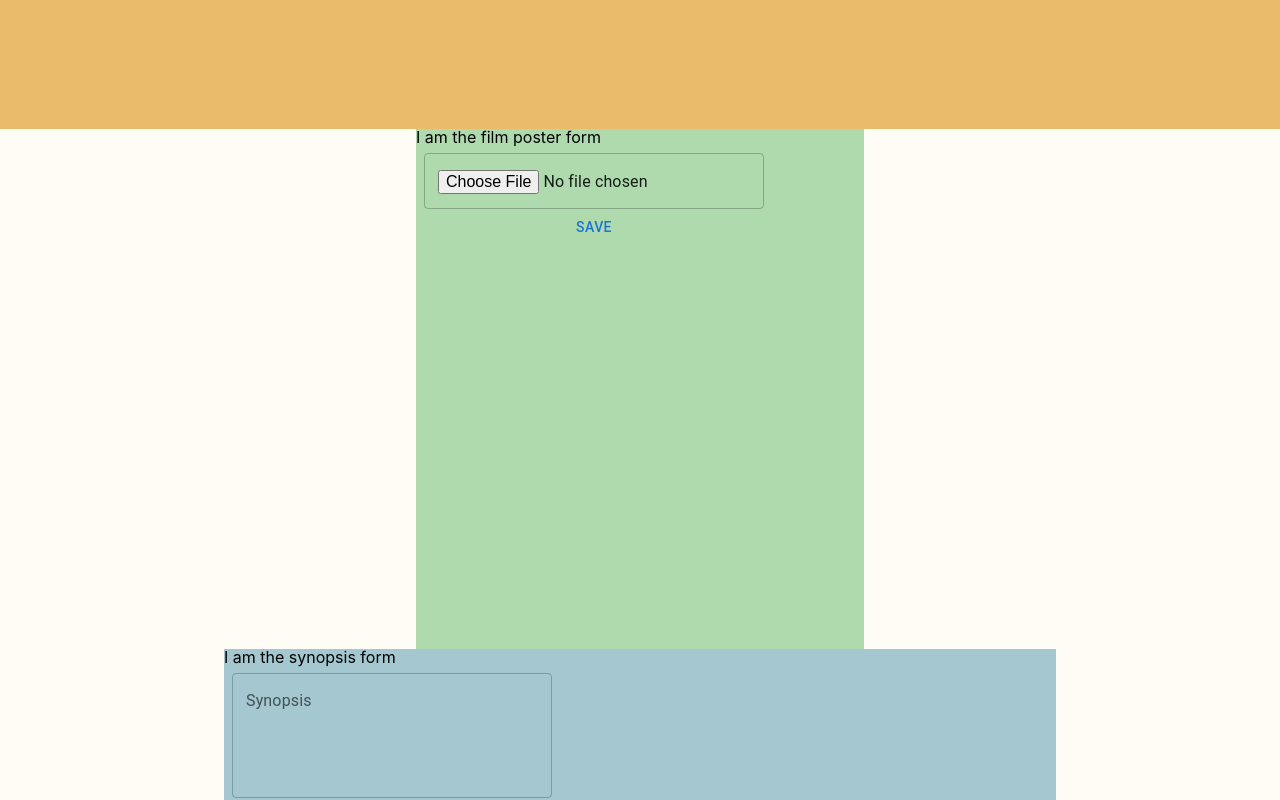
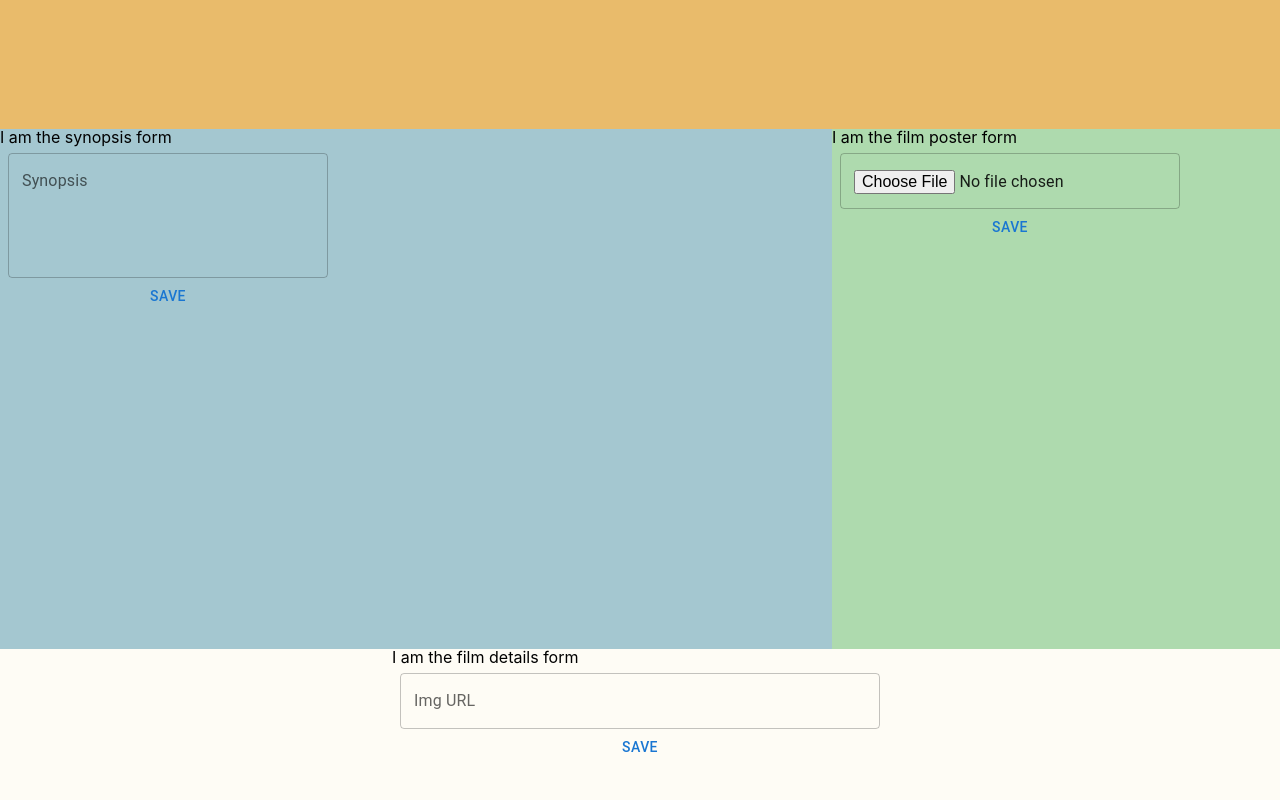
Before and after one commit to ninabrissey/your-epk, a React (Create React App) app: page /edit/1 in a window 1280 px wide. Shown: the part 1080-1880 px from the top of the page. After the commit the page ends 1854 px from the top, so only its background shows below. Built offline with nearby package versions, Linux system fonts and the light colour scheme; no server answers.

Commit message:
Add wrapper for synopsis and film deets to render next to one another

```diff
--- a/src/components/pages/EditPage/EditPage.scss
+++ b/src/components/pages/EditPage/EditPage.scss
@@ -3,3 +3,8 @@
 .edit-page {
   @include flexCenterColumn;
 }
+
+.container-wrapper {
+  width: 100%;
+  display: flex;
+}
--- a/src/components/pages/EditPage/EditPage.tsx
+++ b/src/components/pages/EditPage/EditPage.tsx
@@ -43,8 +43,10 @@ const EditPage = ({ epk_id }: any) => {
         <HeaderContainer filmEPK={film} addFilmInfo={addFilmInfo} />
         <AwardsPressContainer filmEPK={film} addFilmInfo={addFilmInfo} />
         <TrailerContainer filmEPK={film} addFilmInfo={addFilmInfo} />
-        <FilmPosterContainer filmEPK={film} addFilmInfo={addFilmInfo} />
-        <SynopsisContainer filmEPK={film} addFilmInfo={addFilmInfo} />
+        <div className='container-wrapper'>
+          <SynopsisContainer filmEPK={film} addFilmInfo={addFilmInfo} />
+          <FilmPosterContainer filmEPK={film} addFilmInfo={addFilmInfo} />
+        </div>
         <FilmDetailsContainer filmEPK={film} addFilmInfo={addFilmInfo} />
       </main>
     </div>
--- a/src/components/pages/PressPage/PressPage.tsx
+++ b/src/components/pages/PressPage/PressPage.tsx
@@ -28,8 +28,10 @@ const PressPage = ({ title, epk_id }: any) => {
       <p>{` id# ${epk_id}`}</p>
       <HeaderDisplay filmEPK={epk} />
       <TrailerDisplay filmEPK={epk} />
-      <FilmPosterDisplay filmEPK={epk} />
-      <SynopsisDisplay filmEPK={epk} />
+      <div className='container-wrapper'>
+        <SynopsisDisplay filmEPK={epk} />
+        <FilmPosterDisplay filmEPK={epk} />
+      </div>
       <FilmDetailsDisplay filmEPK={epk} />
     </div>
   )
```
